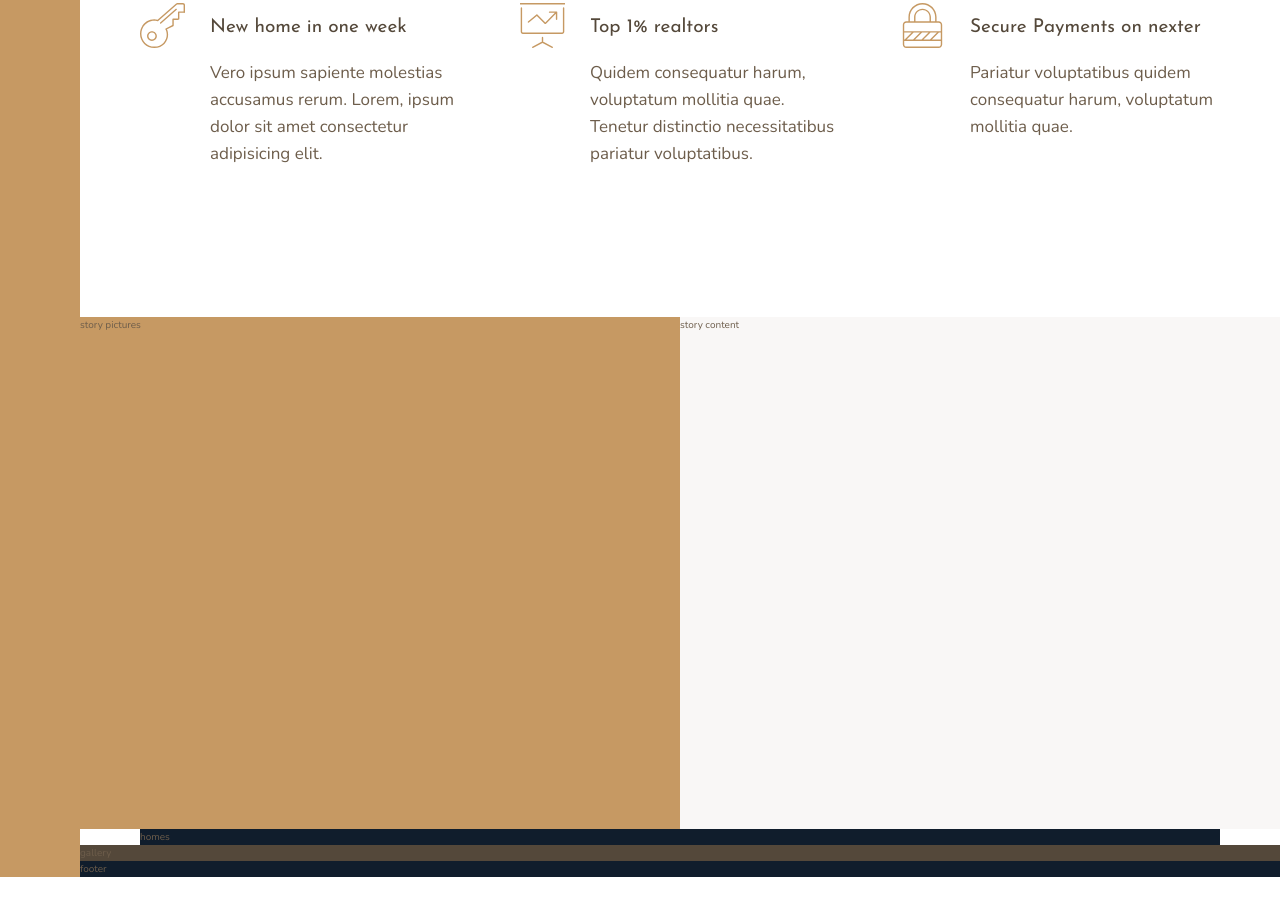
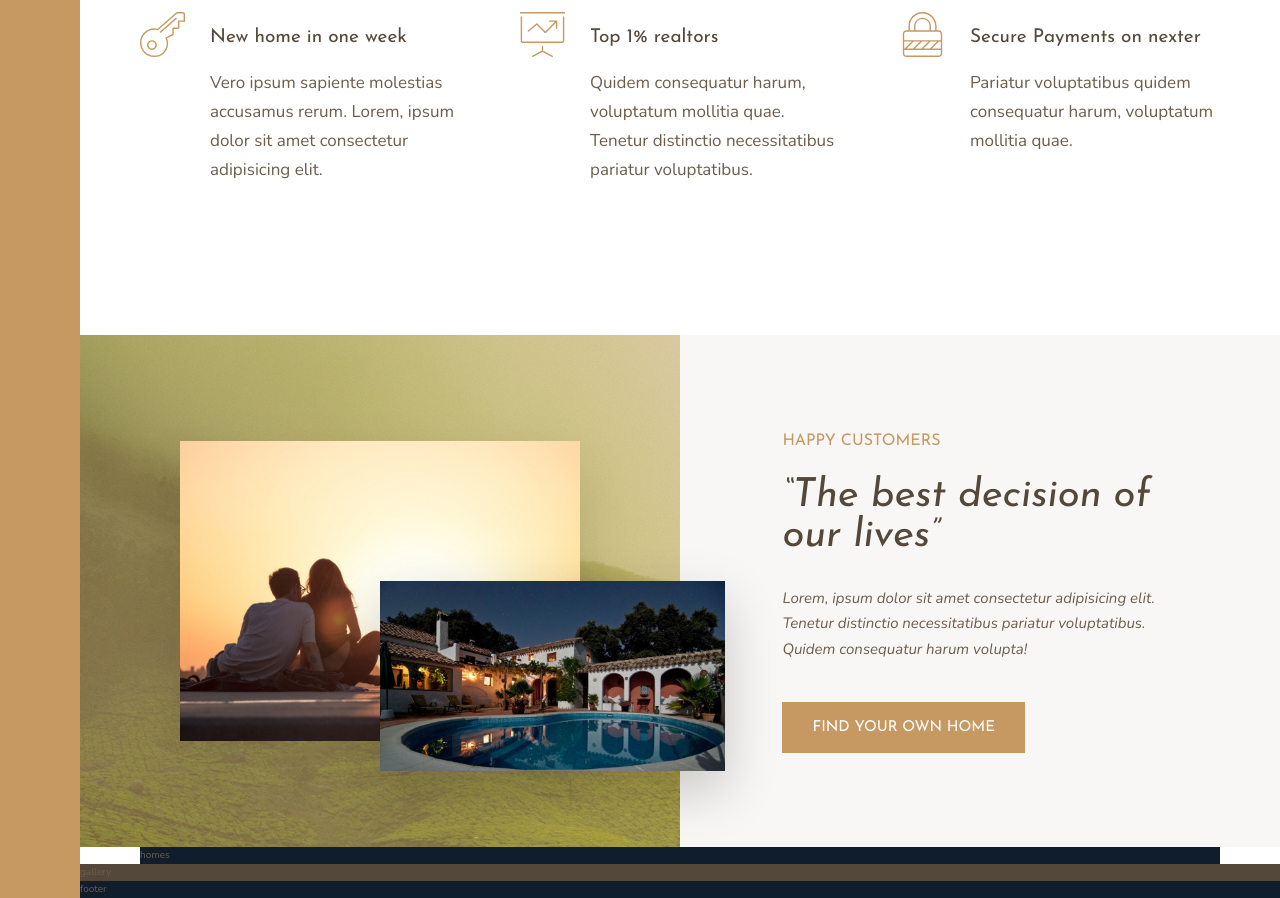
Before and after one commit to HaseebMurtaza/Nexter, a website: page index.html in a window 1280 px wide. Shown: the part 991-1889 px from the top of the page. Before the commit the page ends 1868 px from the top, so only its background shows below. Drawn offline with nearby package versions, Linux system fonts and the light colour scheme.

Commit message:
Built the stories section

```diff
--- a/index.html
+++ b/index.html
@@ -72,9 +72,19 @@
       </div>
     </section>
 
-    <div class="story__pictures">story pictures</picture></div>
+    <div class="story__pictures">
+      <img src="img/story-1.jpeg" alt="Couple with new house" class="story__img--1">
+      <img src="img/story-2.jpeg" alt="New house" class="story__img--2">
+    </picture></div>
 
-    <div class="story__content">story content</div>
+    <div class="story__content">
+      <h3 class="heading-3 mb-sm ">Happy Customers</h3>
+      <h2 class="heading-2  heading-2--dark mb-md">&ldquo;The best decision of our lives&rdquo;</h2>
+      <p class="story__text ">
+        Lorem, ipsum dolor sit amet consectetur adipisicing elit. Tenetur distinctio necessitatibus pariatur voluptatibus. Quidem consequatur harum volupta!
+      </p>
+      <button class="btn">Find your own home</button>
+    </div>
 
     <section class="homes">homes</section>
 
--- a/sass/_base.scss
+++ b/sass/_base.scss
@@ -31,7 +31,7 @@ body {
   font-family: $font-primary;
   color: $color-grey-dark-2;
   font-weight: 300;
-  line-height: 1.6;
+  line-height: 1.7;
 }
 
 .container {
--- a/sass/_story.scss
+++ b/sass/_story.scss
@@ -2,10 +2,54 @@
   &__pictures {
     background-color: $color-primary;
     grid-column: full-start / col-end 4;
+    background-image: linear-gradient(
+        rgba($color-primary, 0.5),
+        rgba($color-primary, 0.5)
+      ),
+      url(../img/back.jpg);
+
+    display: grid;
+    grid-template-rows: repeat(6, 1fr);
+    grid-template-columns: repeat(6, 1fr);
+    align-items: center;
+  }
+
+  &__img--1 {
+    width: 100%;
+    grid-row: 2/6;
+    grid-column: 2/6;
+    box-shadow: 0 2rem 5rem rgba(#000, 0.1);
+  }
+
+  &__img--2 {
+    width: 115%;
+    z-index: 1;
+    grid-row: 4/6;
+    grid-column: 4/7;
+    box-shadow: 0 2rem 5rem rgba(#000, 0.2);
   }
 
   &__content {
     background-color: $color-grey-light-1;
     grid-column: col-start 5 / full-end;
+
+    padding: 6rem 8vw;
+
+    /*  flexbox way
+    display: flex;
+    flex-direction: column;
+    justify-content: center;
+    align-items: flex-start;
+    */
+
+    display: grid;
+    align-content: center;
+    justify-items: start;
+  }
+
+  &__text {
+    font-size: 1.5rem;
+    font-style: italic;
+    margin-bottom: 4rem;
   }
 }
--- a/sass/_typography.scss
+++ b/sass/_typography.scss
@@ -9,10 +9,24 @@
 
 .heading-2 {
   @extend %heading;
+  font-size: 4rem;
+  font-style: italic;
+  line-height: 1;
+
+  &--light {
+    color: $color-grey-light-1;
+  }
+
+  &--dark {
+    color: $color-grey-dark-1;
+  }
 }
 
 .heading-3 {
   @extend %heading;
+  font-size: 1.6rem;
+  color: $color-primary;
+  text-transform: uppercase;
 }
 
 .heading-4 {
@@ -27,3 +41,39 @@
     color: $color-grey-dark-1;
   }
 }
+
+.btn {
+  background-color: $color-primary;
+  color: #fff;
+  border: none;
+  border-radius: 0;
+  font-family: $font-display;
+  font-size: 1.5rem;
+  text-transform: uppercase;
+  padding: 1.8rem 3rem;
+  cursor: pointer;
+  transition: all 0.2s;
+
+  &:hover {
+    background-color: $color-primary-dark;
+  }
+}
+
+.mb-sm {
+  margin-bottom: 2rem;
+}
+
+
+.mb-md {
+  margin-bottom: 3rem;
+}
+
+
+.mb-lg {
+  margin-bottom: 4rem;
+}
+
+
+.mb-hg {
+  margin-bottom: 8rem;
+}
```
Also changed, not shown: css/style.css.
